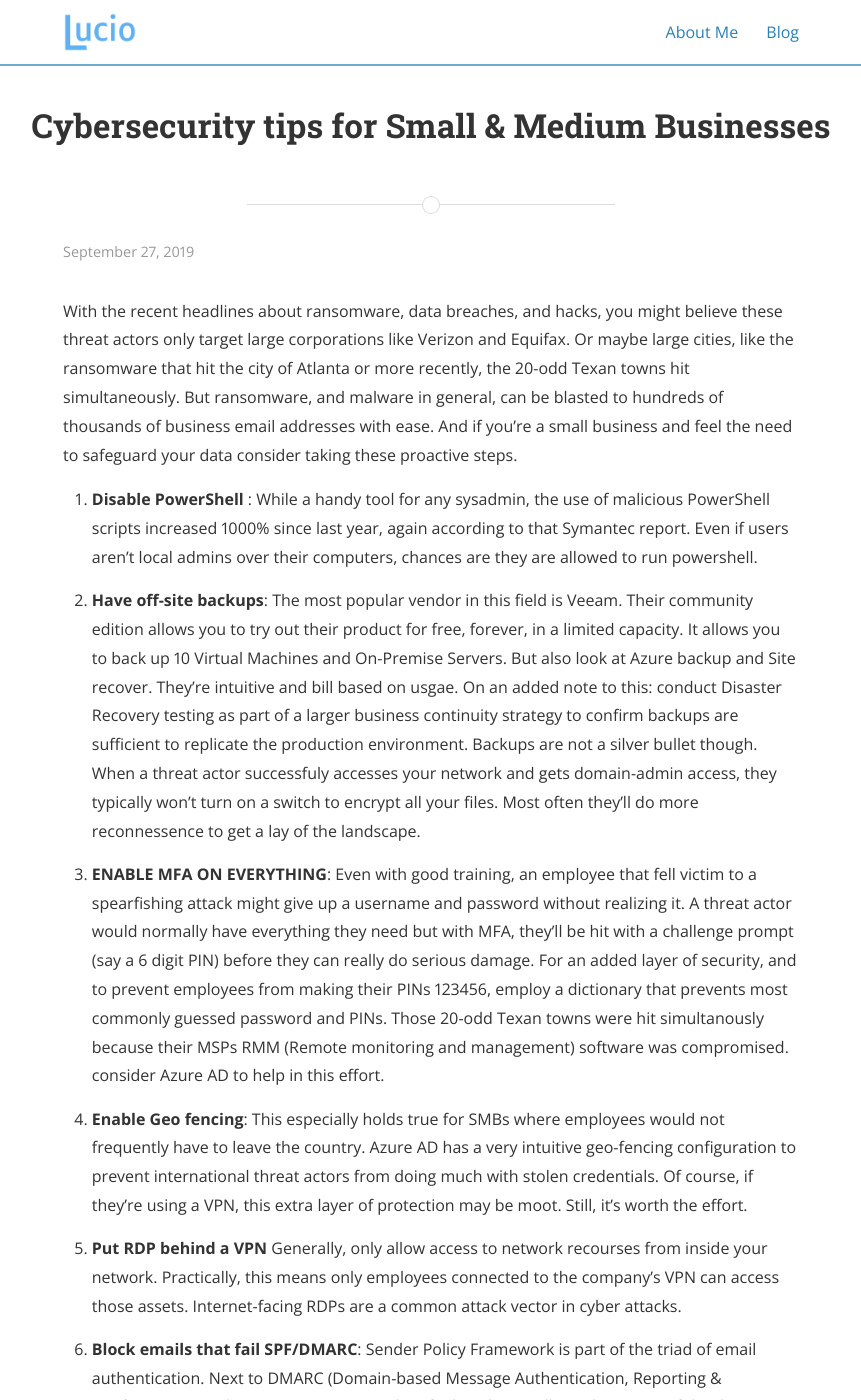
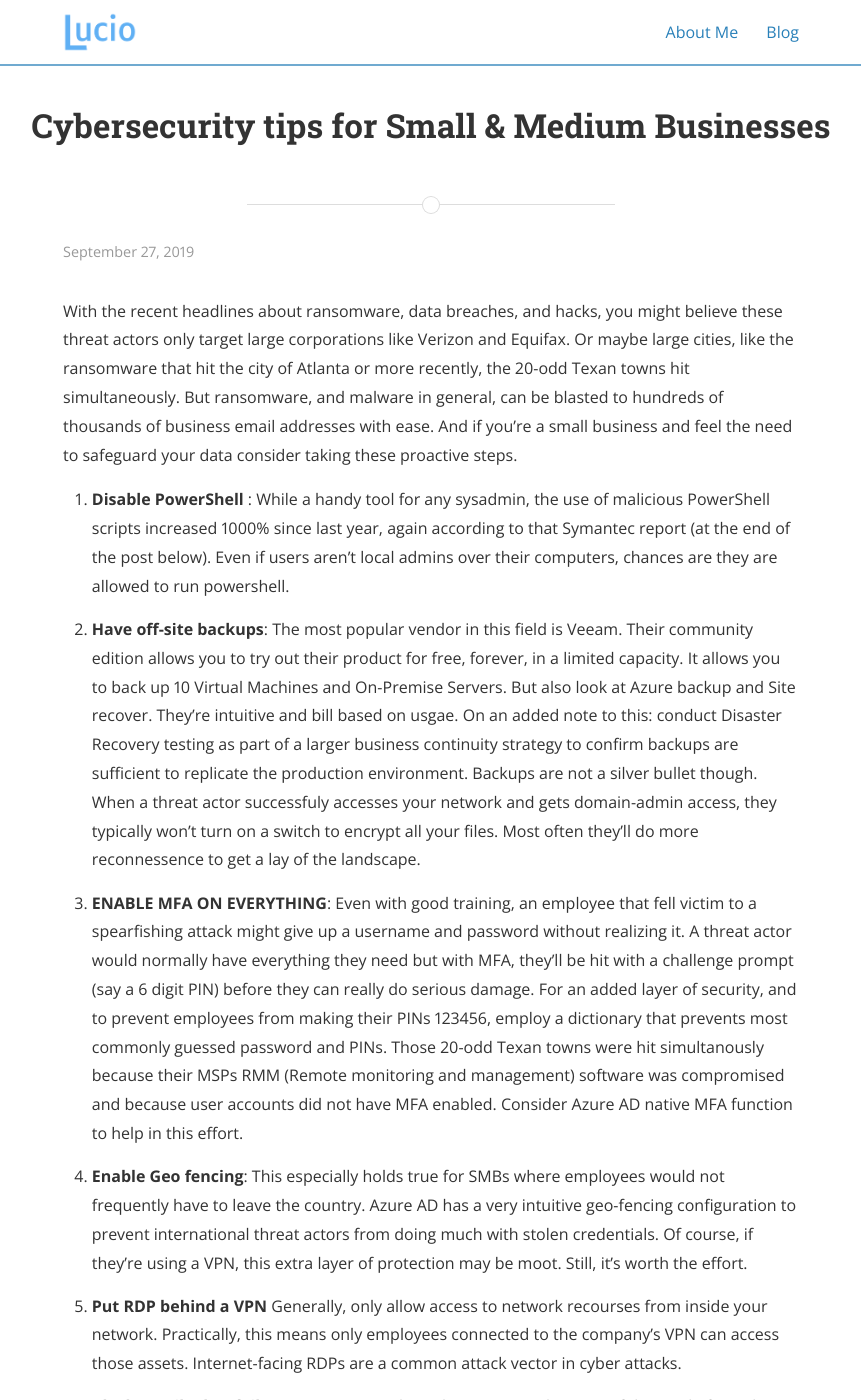
Before and after one commit to LucioBenzor/LucioBenzor.github.io, a Jekyll site: the page built from _posts/2019-09-27-Cybersecurity-for-SMBs.md, in a window 1280 px wide and 1400 px high. Shown: the whole window, without its empty margins (209-1070 px from the left). Built offline with Jekyll 4.4.1, drawn with Linux system fonts in a browser that asks for light colours; nearby versions of some CDN libraries.

Commit message:
Update 2019-09-27-Cybersecurity-for-SMBs.md

```diff
--- a/_posts/2019-09-27-Cybersecurity-for-SMBs.md
+++ b/_posts/2019-09-27-Cybersecurity-for-SMBs.md
@@ -10,7 +10,7 @@
 addresses with ease. And if you're a small business and feel the need to safeguard your data consider taking these proactive steps.
 
 1. **Disable PowerShell** : While a handy tool for any sysadmin, the use of malicious PowerShell scripts increased 1000% since last year,
-again according to that Symantec report. Even if users aren't local admins over their computers, chances are they are allowed to run powershell.
+again according to that Symantec report (at the end of the post below). Even if users aren't local admins over their computers, chances are they are allowed to run powershell.
 
 2. **Have off-site backups**: The most popular vendor in this field is Veeam. Their community edition allows you to try out their product
 for free, forever, in a limited capacity. It allows you to back up 10 Virtual Machines and On-Premise Servers. But also look at Azure backup and Site recover. They're intuitive and bill based on usgae. On an added note to this:
@@ -19,7 +19,7 @@
 3. **ENABLE MFA ON EVERYTHING**: Even with good training, an employee that fell victim to a spearfishing attack might give up a username and password without realizing it.
 A threat actor would normally have everything they need but with MFA, they'll be hit with a challenge prompt (say a 6 digit PIN) before
 they can really do serious damage. For an added layer of security,
-and to prevent employees from making their PINs 123456, employ a dictionary that prevents most commonly guessed password and PINs. Those 20-odd Texan towns were hit simultanously because their MSPs RMM (Remote monitoring and management) software was compromised. consider Azure AD to help in this effort.
+and to prevent employees from making their PINs 123456, employ a dictionary that prevents most commonly guessed password and PINs. Those 20-odd Texan towns were hit simultanously because their MSPs RMM (Remote monitoring and management) software was compromised and because user accounts did not have MFA enabled. Consider Azure AD native MFA function to help in this effort.
 
 4. **Enable Geo fencing**: This especially holds true for SMBs where employees would not frequently have to leave the country. Azure AD has a very intuitive
 geo-fencing configuration to prevent international threat actors from doing much with stolen credentials. Of course, if they're using a VPN, this extra layer of protection may be moot. Still, it's worth the effort.
```
